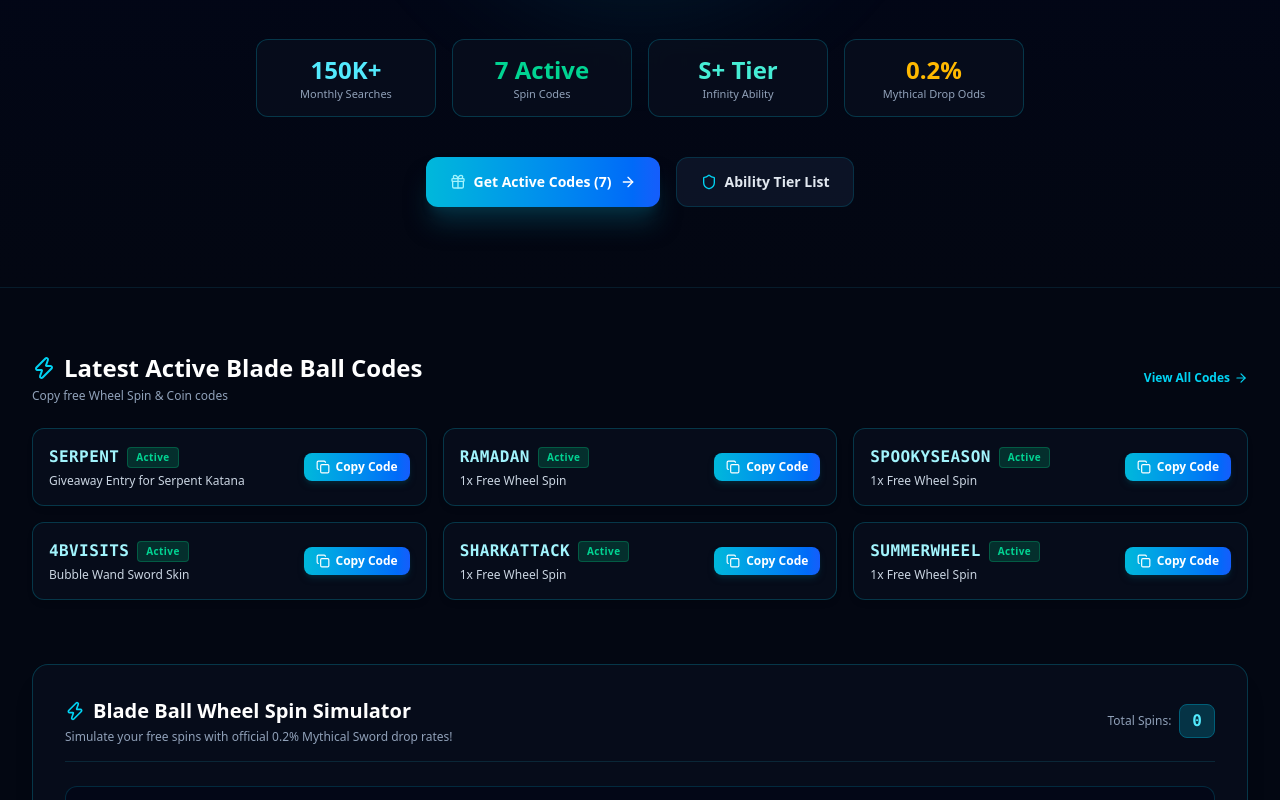
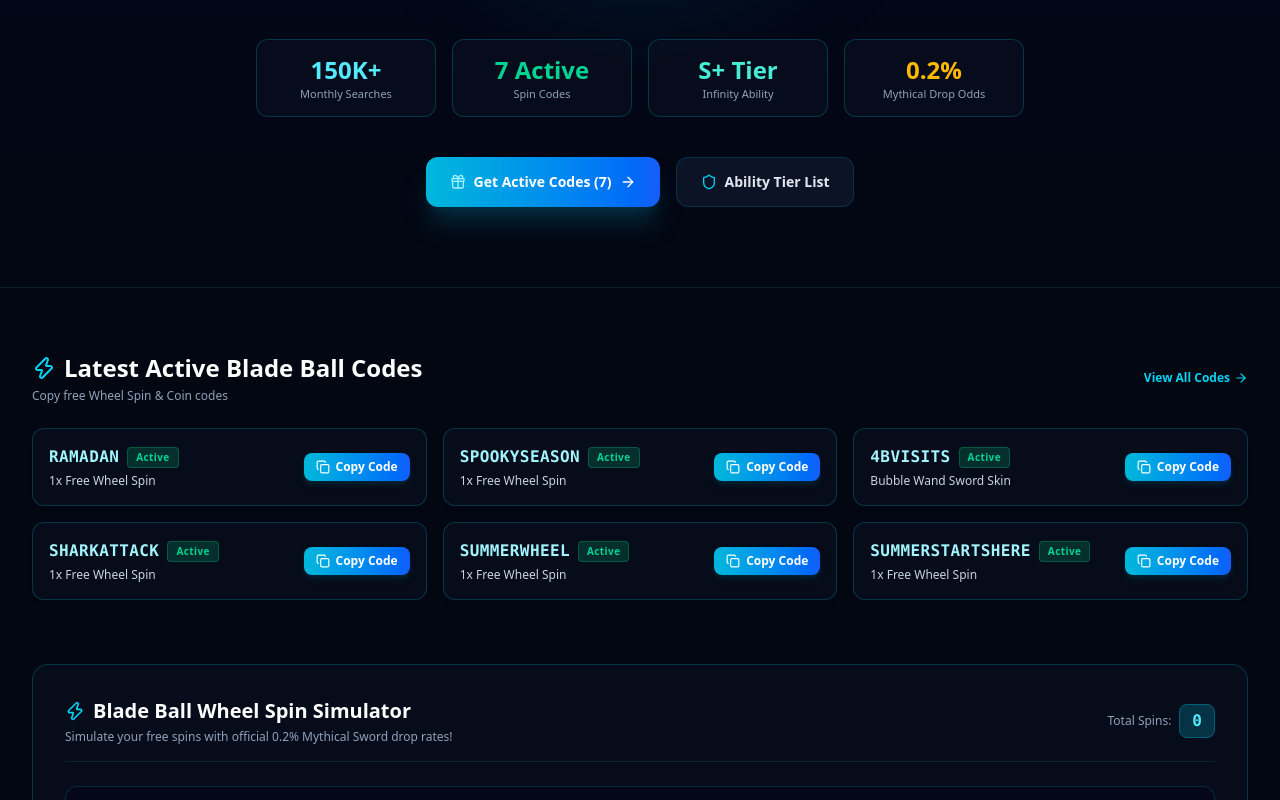
Before and after one commit to lianlele168/blade-ball-wiki, a Next.js app: page / in a window 1280 px wide. Shown: the part 431-1231 px from the top of the page. Built offline with nearby package versions, Linux system fonts and the light colour scheme.

Commit message:
feat: update Blade Ball codes for late August 2026

```diff
--- a/src/data/wikiData.ts
+++ b/src/data/wikiData.ts
@@ -31,19 +31,19 @@ export interface ExplosionItem {
 }
 
 export const ACTIVE_CODES: CodeItem[] = [
-  { code: 'SERPENT', reward: 'Giveaway Entry for Serpent Katana', status: 'Active', addedDate: 'August 17, 2026' },
-  { code: 'RAMADAN', reward: '1x Free Wheel Spin', status: 'Active', addedDate: 'August 17, 2026' },
-  { code: 'SPOOKYSEASON', reward: '1x Free Wheel Spin', status: 'Active', addedDate: 'August 17, 2026' },
-  { code: '4BVISITS', reward: 'Bubble Wand Sword Skin', status: 'Active', addedDate: 'August 17, 2026' },
-  { code: 'SHARKATTACK', reward: '1x Free Wheel Spin', status: 'Active', addedDate: 'August 17, 2026' },
-  { code: 'SUMMERWHEEL', reward: '1x Free Wheel Spin', status: 'Active', addedDate: 'August 17, 2026' },
-  { code: 'SUMMERSTARTSHERE', reward: '1x Free Wheel Spin', status: 'Active', addedDate: 'August 17, 2026' },
-  { code: 'ENERGYSWORDS', reward: '1x Free Wheel Spin', status: 'Active', addedDate: 'August 17, 2026' },
-  { code: 'GIVEMELUCK', reward: '4x Luck Boost in AFK World', status: 'Active', addedDate: 'August 17, 2026' },
-  { code: 'DUNGEONSRELEASE', reward: '50 Dungeon Runes', status: 'Active', addedDate: 'August 17, 2026' },
-  { code: 'FROGS', reward: '1x Free Wheel Spin', status: 'Active', addedDate: 'August 17, 2026' },
-  { code: 'GOODVSEVIL', reward: '1x Free Wheel Spin', status: 'Active', addedDate: 'August 17, 2026' },
-  { code: 'FREESPINS', reward: '1x Free Wheel Spin', status: 'Active', addedDate: 'August 17, 2026' },
+  { code: 'RAMADAN', reward: '1x Free Wheel Spin', status: 'Active', addedDate: 'August 27, 2026' },
+  { code: 'SPOOKYSEASON', reward: '1x Free Wheel Spin', status: 'Active', addedDate: 'August 27, 2026' },
+  { code: '4BVISITS', reward: 'Bubble Wand Sword Skin', status: 'Active', addedDate: 'August 27, 2026' },
+  { code: 'SHARKATTACK', reward: '1x Free Wheel Spin', status: 'Active', addedDate: 'August 27, 2026' },
+  { code: 'SUMMERWHEEL', reward: '1x Free Wheel Spin', status: 'Active', addedDate: 'August 27, 2026' },
+  { code: 'SUMMERSTARTSHERE', reward: '1x Free Wheel Spin', status: 'Active', addedDate: 'August 27, 2026' },
+  { code: 'ENERGYSWORDS', reward: '1x Free Wheel Spin', status: 'Active', addedDate: 'August 27, 2026' },
+  { code: 'GIVEMELUCK', reward: '4x Luck Boost in AFK World', status: 'Active', addedDate: 'August 27, 2026' },
+  { code: 'DUNGEONSRELEASE', reward: '50 Dungeon Runes', status: 'Active', addedDate: 'August 27, 2026' },
+  { code: 'FROGS', reward: '1x Free Wheel Spin', status: 'Active', addedDate: 'August 27, 2026' },
+  { code: 'GOODVSEVIL', reward: '1x Free Wheel Spin', status: 'Active', addedDate: 'August 27, 2026' },
+  { code: 'FREESPINS', reward: '1x Free Wheel Spin', status: 'Active', addedDate: 'August 27, 2026' },
+  { code: '2BTHANKS', reward: '1x Free Wheel Spin', status: 'Active', addedDate: 'August 27, 2026' },
 ];
 
 export const EXPIRED_CODES: CodeItem[] = [
```
